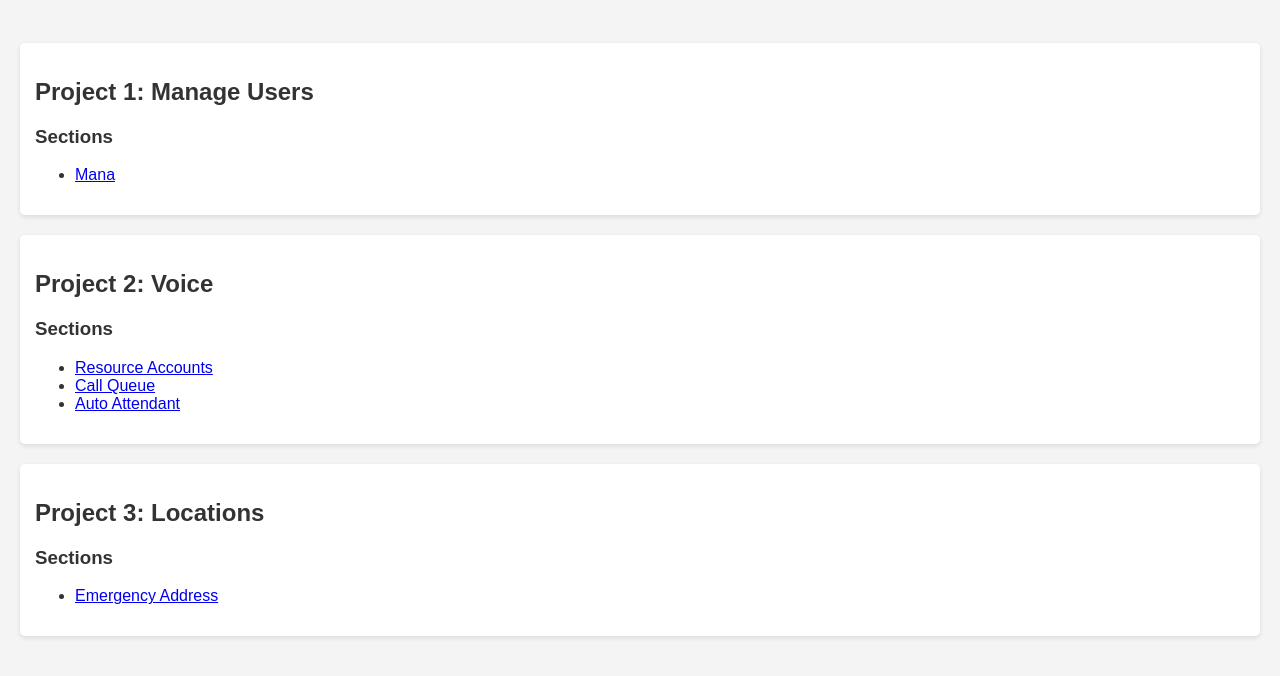
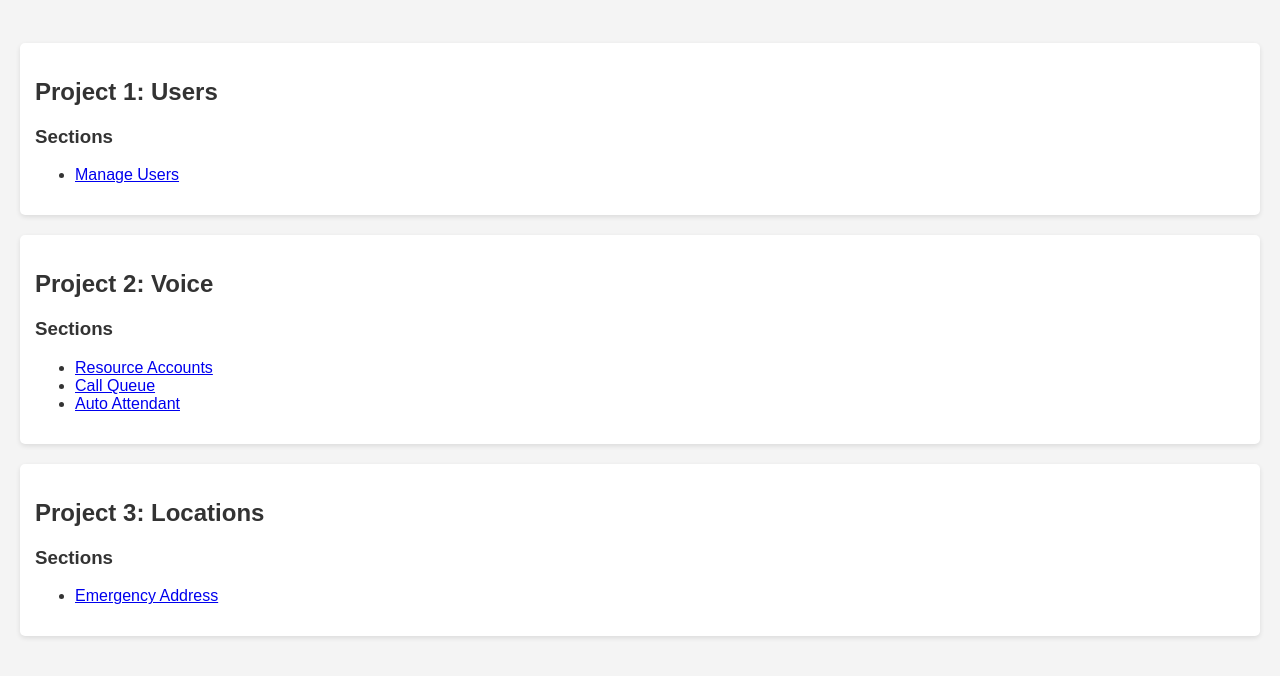
Before and after one commit to MoniqueMillan602/Team_Telephony, a plain HTML site: page index.html in a window 1280 px wide. Shown: the part 131-807 px from the top of the page. Drawn offline with Linux system fonts and the light colour scheme.

Commit message:
Update index.html

```diff
--- a/index.html
+++ b/index.html
@@ -35,11 +35,11 @@
         <p>A showcase of telephony processes developed by me.</p>
     </header>
        <div class="project">
-        <h2>Project 1: Manage Users</h2>
+        <h2>Project 1: Users</h2>
         <div class="section">
             <h3>Sections</h3>
             <ul>
-                <li><a href="Manage_Users.html" target="_blank">Mana</a></li>
+                <li><a href="Manage_Users.html" target="_blank">Manage Users</a></li>
             </ul>
         </div>
     </div>
```
